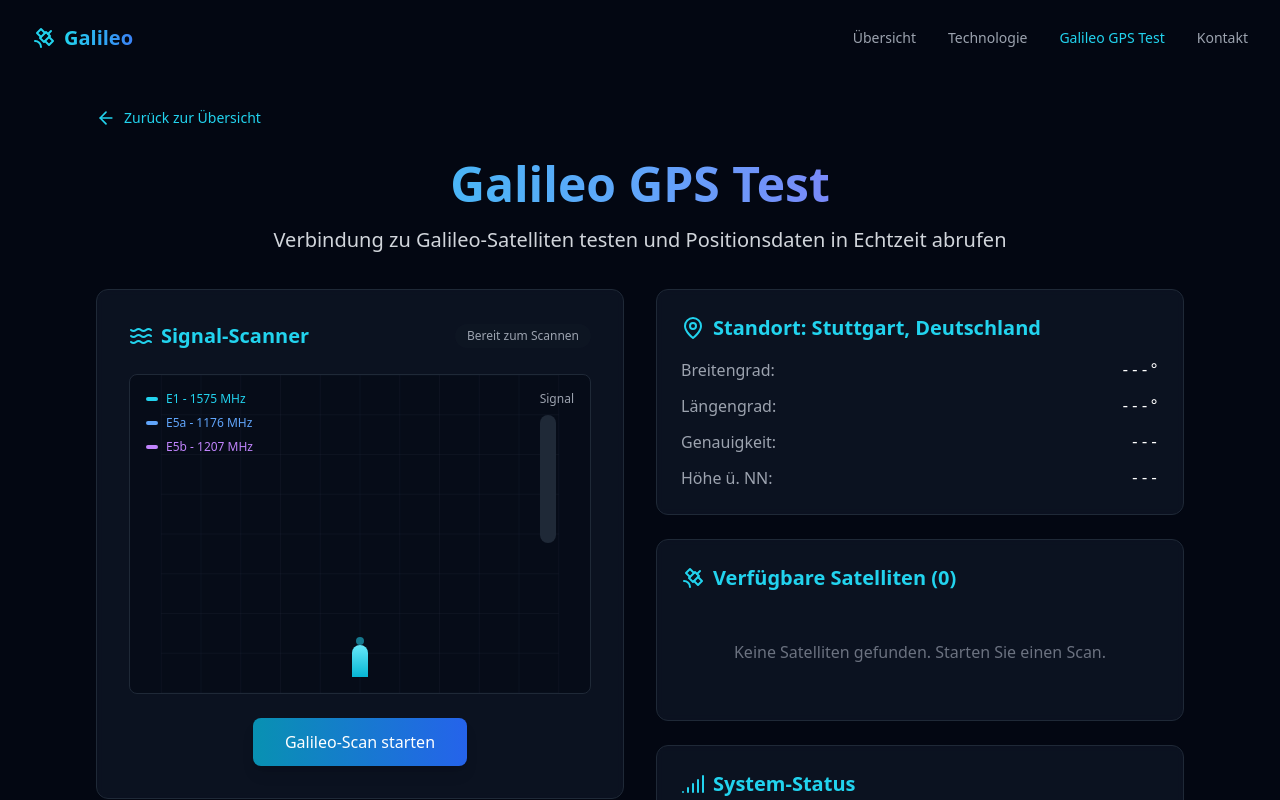
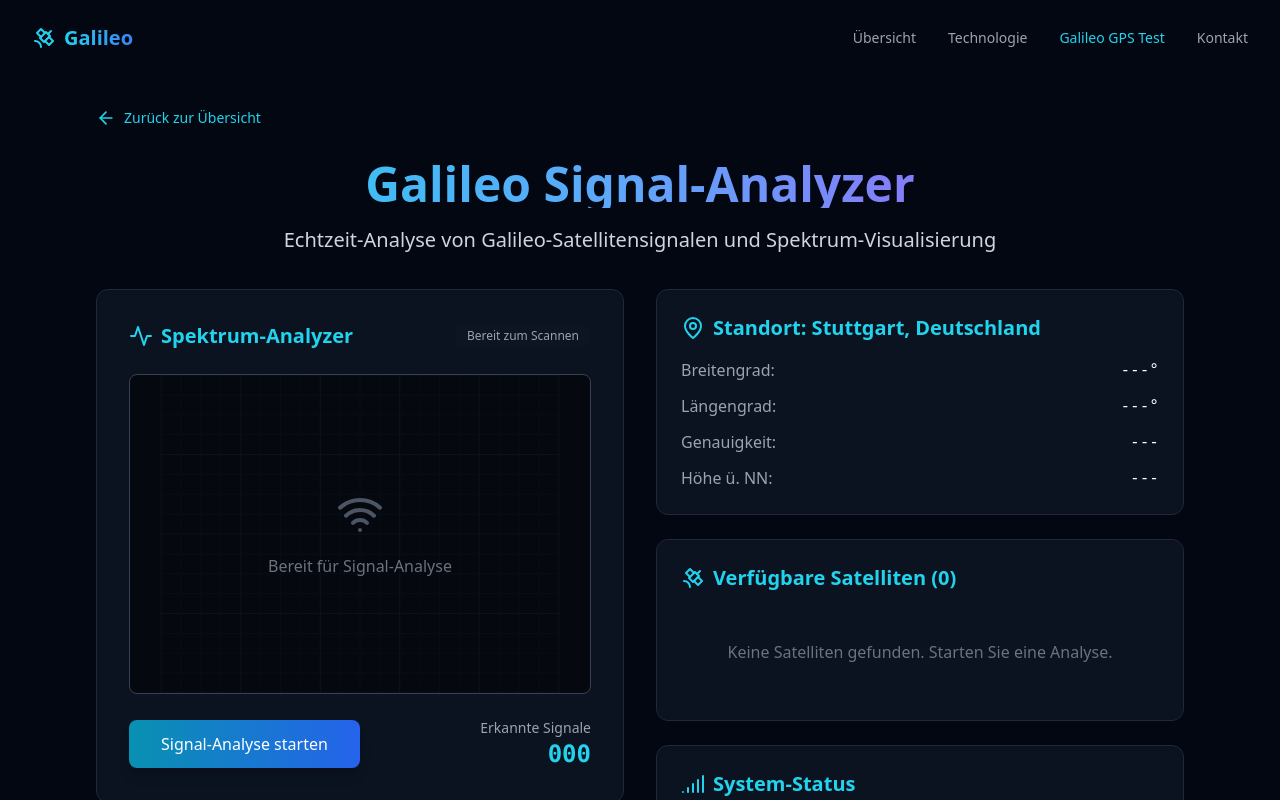
Before and after one commit to estatar/Galileo, a React (Vite) app: page / in a window 1280 px wide. Both pictures are taken after a click on the button "Galileo GPS Test". Shown: the top 800 px of the page. Built offline with nearby package versions, Linux system fonts and the light colour scheme.

Commit message:
Creative Signal Detection Visualizer

```diff
--- a/src/components/GpsTestPage.tsx
+++ b/src/components/GpsTestPage.tsx
@@ -1,5 +1,5 @@
 import React, { useState, useEffect } from 'react';
-import { ArrowLeft, Satellite, MapPin, Signal, Zap, Clock, Target, Radio, Waves } from 'lucide-react';
+import { ArrowLeft, Satellite, MapPin, Signal, Zap, Clock, Target, Activity, Wifi } from 'lucide-react';
 
 interface GpsTestPageProps {
   onBackToOverview: () => void;
@@ -14,13 +14,22 @@ interface SatelliteData {
   status: 'searching' | 'acquiring' | 'locked' | 'lost';
 }
 
+interface SignalWave {
+  id: number;
+  angle: number;
+  strength: number;
+  frequency: string;
+  color: string;
+}
+
 const GpsTestPage: React.FC<GpsTestPageProps> = ({ onBackToOverview }) => {
   const [isScanning, setIsScanning] = useState(false);
   const [scanProgress, setScanProgress] = useState(0);
   const [satellites, setSatellites] = useState<SatelliteData[]>([]);
   const [location, setLocation] = useState({ lat: 0, lng: 0, accuracy: 0 });
   const [connectionStatus, setConnectionStatus] = useState<'idle' | 'scanning' | 'connecting' | 'connected'>('idle');
-  const [activeSignals, setActiveSignals] = useState<number[]>([]);
+  const [signalWaves, setSignalWaves] = useState<SignalWave[]>([]);
+  const [detectedSignals, setDetectedSignals] = useState<number>(0);
 
   // Stuttgart coordinates
   const stuttgartCoords = { lat: 48.7758, lng: 9.1829 };
@@ -43,7 +52,8 @@ const GpsTestPage: React.FC<GpsTestPageProps> = ({ onBackToOverview }) => {
     setScanProgress(0);
     setSatellites([]);
     setLocation({ lat: 0, lng: 0, accuracy: 0 });
-    setActiveSignals([]);
+    setSignalWaves([]);
+    setDetectedSignals(0);
   };
 
   useEffect(() => {
@@ -100,24 +110,38 @@ const GpsTestPage: React.FC<GpsTestPageProps> = ({ onBackToOverview }) => {
     return () => clearInterval(interval);
   }, [isScanning]);
 
-  // Generate active signal animations
+  // Generate signal waves animation
   useEffect(() => {
     if (isScanning) {
-      const signalInterval = setInterval(() => {
-        setActiveSignals(prev => {
-          const newSignals = [...prev];
-          // Add new signal
-          if (Math.random() > 0.3) {
-            newSignals.push(Date.now());
+      const waveInterval = setInterval(() => {
+        setSignalWaves(prev => {
+          const newWaves = [...prev];
+
+          // Add new signal waves
+          if (Math.random() > 0.4) {
+            const frequencies = ['E1', 'E5a', 'E5b', 'E6'];
+            const colors = ['#06b6d4', '#3b82f6', '#8b5cf6', '#f59e0b'];
+            const freqIndex = Math.floor(Math.random() * frequencies.length);
+
+            newWaves.push({
+              id: Date.now() + Math.random(),
+              angle: Math.random() * 360,
+              strength: Math.random() * 100 + 50,
+              frequency: frequencies[freqIndex],
+              color: colors[freqIndex]
+            });
           }
-          // Remove old signals (after 3 seconds)
-          return newSignals.filter(signal => Date.now() - signal < 3000);
+
+          // Remove old waves
+          return newWaves.filter(wave => Date.now() - wave.id < 4000);
         });
-      }, 400);
 
-      return () => clearInterval(signalInterval);
+        setDetectedSignals(prev => Math.min(prev + Math.floor(Math.random() * 3), 999));
+      }, 300);
+
+      return () => clearInterval(waveInterval);
     } else {
-      setActiveSignals([]);
+      setSignalWaves([]);
     }
   }, [isScanning]);
 
@@ -134,9 +158,9 @@ const GpsTestPage: React.FC<GpsTestPageProps> = ({ onBackToOverview }) => {
   const getConnectionStatusText = () => {
     switch (connectionStatus) {
       case 'idle': return 'Bereit zum Scannen';
-      case 'scanning': return 'Suche nach Galileo-Satelliten...';
-      case 'connecting': return 'Verbindung wird hergestellt...';
-      case 'connected': return 'Verbunden mit Galileo-Netzwerk';
+      case 'scanning': return 'Analysiere Signalspektrum...';
+      case 'connecting': return 'Trianguliere Position...';
+      case 'connected': return 'Galileo-Verbindung aktiv';
     }
   };
 
@@ -156,23 +180,23 @@ const GpsTestPage: React.FC<GpsTestPageProps> = ({ onBackToOverview }) => {
       {/* Title */}
       <div className="text-center space-y-4">
         <h1 className="text-4xl md:text-5xl font-bold bg-gradient-to-r from-cyan-400 via-blue-400 to-purple-500 bg-clip-text text-transparent">
-          Galileo GPS Test
+          Galileo Signal-Analyzer
         </h1>
         <p className="text-xl text-gray-300 max-w-3xl mx-auto leading-relaxed">
-          Verbindung zu Galileo-Satelliten testen und Positionsdaten in Echtzeit abrufen
+          Echtzeit-Analyse von Galileo-Satellitensignalen und Spektrum-Visualisierung
         </p>
       </div>
 
       {/* Main Control Panel */}
       <div className="grid grid-cols-1 lg:grid-cols-2 gap-8">
-        {/* Left Panel - Signal Scanner */}
+        {/* Left Panel - Signal Visualizer */}
         <div className="space-y-6">
-          {/* Signal Scanner Display */}
+          {/* Signal Spectrum Analyzer */}
           <div className="bg-gray-900/70 backdrop-blur-sm rounded-xl p-8 border border-gray-800">
             <div className="flex items-center justify-between mb-6">
               <h3 className="text-xl font-bold text-cyan-400 flex items-center">
-                <Waves className="w-6 h-6 mr-2" />
-                Signal-Scanner
+                <Activity className="w-6 h-6 mr-2" />
+                Spektrum-Analyzer
               </h3>
               <div className={`px-3 py-1 rounded-full text-xs font-medium ${
                 connectionStatus === 'connected' ? 'bg-green-900/50 text-green-400' :
@@ -185,144 +209,126 @@ const GpsTestPage: React.FC<GpsTestPageProps> = ({ onBackToOverview }) => {
             </div>
 
             {/* Signal Visualization */}
-            <div className="relative w-full h-80 bg-gray-950/50 rounded-lg border border-gray-800 overflow-hidden">
-              {/* Grid background */}
+            <div className="relative w-full h-80 bg-black/50 rounded-lg border border-gray-700 overflow-hidden">
+              {/* Oscilloscope-style background */}
               <div className="absolute inset-0">
                 <svg className="w-full h-full" viewBox="0 0 400 320">
-                  {/* Horizontal grid lines */}
-                  {Array.from({ length: 9 }).map((_, i) => (
+                  {/* Grid */}
+                  {Array.from({ length: 17 }).map((_, i) => (
                     <line
                       key={`h-${i}`}
                       x1="0"
-                      y1={i * 40}
+                      y1={i * 20}
                       x2="400"
-                      y2={i * 40}
-                      stroke="rgb(55, 65, 81)"
+                      y2={i * 20}
+                      stroke="#1f2937"
                       strokeWidth="0.5"
-                      opacity="0.3"
+                      opacity={i % 4 === 0 ? "0.6" : "0.3"}
                     />
                   ))}
-                  {/* Vertical grid lines */}
-                  {Array.from({ length: 11 }).map((_, i) => (
+                  {Array.from({ length: 21 }).map((_, i) => (
                     <line
                       key={`v-${i}`}
-                      x1={i * 40}
+                      x1={i * 20}
                       y1="0"
-                      x2={i * 40}
+                      x2={i * 20}
                       y2="320"
-                      stroke="rgb(55, 65, 81)"
+                      stroke="#1f2937"
                       strokeWidth="0.5"
-                      opacity="0.3"
+                      opacity={i % 4 === 0 ? "0.6" : "0.3"}
                     />
                   ))}
                 </svg>
               </div>
 
-              {/* Center antenna */}
-              <div className="absolute bottom-4 left-1/2 transform -translate-x-1/2">
-                <div className="w-4 h-8 bg-gradient-to-t from-cyan-500 to-cyan-300 rounded-t-full relative">
-                  <div className="absolute -top-2 left-1/2 transform -translate-x-1/2 w-2 h-2 bg-cyan-400 rounded-full animate-pulse"></div>
+              {/* Signal Waves */}
+              {isScanning && (
+                <div className="absolute inset-0">
+                  {/* Frequency spectrum bars */}
+                  <div className="absolute bottom-0 left-0 right-0 flex items-end justify-around h-full p-4">
+                    {['E1', 'E5a', 'E5b', 'E6'].map((freq, index) => {
+                      const height = satellites.length > index ?
+                        (satellites[index]?.signalStrength || 0) * 4 :
+                        Math.random() * 100 + 20;
+                      const colors = ['#06b6d4', '#3b82f6', '#8b5cf6', '#f59e0b'];
+
+                      return (
+                        <div key={freq} className="flex flex-col items-center">
+                          <div
+                            className="w-12 bg-gradient-to-t from-current to-transparent rounded-t transition-all duration-500"
+                            style={{
+                              height: `${height}px`,
+                              color: colors[index],
+                              boxShadow: `0 0 20px ${colors[index]}40`
+                            }}
+                          ></div>
+                          <div className="text-xs text-gray-400 mt-2">{freq}</div>
                         </div>
+                      );
+                    })}
                   </div>
 
-              {/* Signal waves */}
-              {isScanning && (
-                <>
-                  {/* Continuous scanning beam */}
-                  <div className="absolute bottom-8 left-1/2 transform -translate-x-1/2 origin-bottom">
-                    <div
-                      className="w-1 bg-gradient-to-t from-cyan-500 to-transparent opacity-60"
-                      style={{
-                        height: '280px',
-                        animation: 'sweep 3s linear infinite',
-                        transformOrigin: 'bottom center'
-                      }}
-                    ></div>
-                  </div>
-
-                  {/* Signal pulses */}
-                  {activeSignals.map((signal, index) => (
-                    <div
-                      key={signal}
-                      className="absolute bottom-8 left-1/2 transform -translate-x-1/2"
-                      style={{
-                        animation: `signalPulse 3s ease-out forwards`,
-                        animationDelay: `${index * 0.1}s`
-                      }}
-                    >
-                      <div className="w-2 h-2 bg-cyan-400 rounded-full"></div>
-                    </div>
-                  ))}
-
-                  {/* Satellite indicators */}
-                  {satellites.map((sat, index) => {
-                    const angle = (sat.azimuth - 90) * (Math.PI / 180); // Convert to radians, adjust for top = 0°
-                    const distance = (90 - sat.elevation) * 2.8; // Scale elevation to distance
-                    const x = Math.cos(angle) * distance;
-                    const y = Math.sin(angle) * distance;
+                  {/* Floating signal indicators */}
+                  {signalWaves.map((wave) => {
+                    const age = Date.now() - wave.id;
+                    const opacity = Math.max(1 - age / 4000, 0);
+                    const scale = 1 + (age / 4000) * 2;
 
                     return (
                       <div
-                        key={sat.id}
-                        className={`absolute w-3 h-3 rounded-full transform -translate-x-1/2 -translate-y-1/2 ${
-                          sat.status === 'locked' ? 'bg-green-400 shadow-lg shadow-green-400/50' :
-                          sat.status === 'acquiring' ? 'bg-orange-400 shadow-lg shadow-orange-400/50' :
-                          'bg-yellow-400 shadow-lg shadow-yellow-400/50'
-                        }`}
+                        key={wave.id}
+                        className="absolute rounded-full border-2 animate-ping"
                         style={{
-                          left: `calc(50% + ${x}px)`,
-                          top: `calc(50% + ${y}px)`,
-                          animation: sat.status === 'locked' ? 'pulse 2s infinite' : 'none'
+                          left: `${20 + (wave.angle / 360) * 60}%`,
+                          top: `${20 + Math.sin(wave.angle) * 30}%`,
+                          width: `${20 * scale}px`,
+                          height: `${20 * scale}px`,
+                          borderColor: wave.color,
+                          opacity: opacity,
+                          boxShadow: `0 0 20px ${wave.color}60`
                         }}
-                        title={`${sat.name} - ${sat.status}`}
                       >
-                        {/* Signal strength indicator */}
                         <div
-                          className={`absolute -top-1 -right-1 w-2 h-2 rounded-full ${
-                            sat.signalStrength > 40 ? 'bg-green-300' :
-                            sat.signalStrength > 25 ? 'bg-yellow-300' :
-                            'bg-red-300'
-                          }`}
-                          style={{ fontSize: '6px' }}
+                          className="absolute inset-2 rounded-full"
+                          style={{ backgroundColor: wave.color, opacity: 0.3 }}
                         ></div>
                       </div>
                     );
                   })}
-                </>
+
+                  {/* Signal strength waveform */}
+                  <div className="absolute top-4 left-4 right-4">
+                    <svg className="w-full h-16" viewBox="0 0 360 64">
+                      <path
+                        d={`M 0 32 ${Array.from({ length: 72 }).map((_, i) => {
+                          const x = i * 5;
+                          const y = 32 + Math.sin((i + scanProgress) * 0.3) * 15 * (isScanning ? 1 : 0);
+                          return `L ${x} ${y}`;
+                        }).join(' ')}`}
+                        stroke="#06b6d4"
+                        strokeWidth="2"
+                        fill="none"
+                        opacity="0.8"
+                      />
+                    </svg>
+                  </div>
+                </div>
               )}
 
-              {/* Frequency bands visualization */}
-              <div className="absolute top-4 left-4 space-y-2">
-                <div className="flex items-center space-x-2 text-xs">
-                  <div className="w-3 h-1 bg-cyan-400 rounded"></div>
-                  <span className="text-cyan-400">E1 - 1575 MHz</span>
-                </div>
-                <div className="flex items-center space-x-2 text-xs">
-                  <div className="w-3 h-1 bg-blue-400 rounded"></div>
-                  <span className="text-blue-400">E5a - 1176 MHz</span>
-                </div>
-                <div className="flex items-center space-x-2 text-xs">
-                  <div className="w-3 h-1 bg-purple-400 rounded"></div>
-                  <span className="text-purple-400">E5b - 1207 MHz</span>
+              {/* Status overlay */}
+              {!isScanning && (
+                <div className="absolute inset-0 flex items-center justify-center">
+                  <div className="text-center">
+                    <Wifi className="w-12 h-12 text-gray-600 mx-auto mb-4" />
+                    <p className="text-gray-500">Bereit für Signal-Analyse</p>
                   </div>
                 </div>
-
-              {/* Signal strength meter */}
-              <div className="absolute top-4 right-4">
-                <div className="text-xs text-gray-400 mb-2">Signal</div>
-                <div className="w-4 h-32 bg-gray-800 rounded-full relative overflow-hidden">
-                  <div
-                    className="absolute bottom-0 left-0 right-0 bg-gradient-to-t from-green-500 via-yellow-500 to-red-500 transition-all duration-500"
-                    style={{
-                      height: `${Math.min((satellites.reduce((sum, sat) => sum + sat.signalStrength, 0) / satellites.length) * 2, 100)}%`
-                    }}
-                  ></div>
-                </div>
-              </div>
+              )}
             </div>
 
-            {/* Scan Button */}
-            <div className="text-center mt-6">
+            {/* Control Panel */}
+            <div className="mt-6 space-y-4">
+              <div className="flex justify-between items-center">
                 <button
                   onClick={startScan}
                   disabled={isScanning}
@@ -332,15 +338,22 @@ const GpsTestPage: React.FC<GpsTestPageProps> = ({ onBackToOverview }) => {
                       : 'bg-gradient-to-r from-cyan-600 to-blue-600 hover:from-cyan-500 hover:to-blue-500 text-white shadow-lg hover:shadow-cyan-500/25'
                   }`}
                 >
-                {isScanning ? 'Scannen läuft...' : 'Galileo-Scan starten'}
+                  {isScanning ? 'Analyse läuft...' : 'Signal-Analyse starten'}
                 </button>
+
+                <div className="text-right">
+                  <div className="text-sm text-gray-400">Erkannte Signale</div>
+                  <div className="text-2xl font-bold text-cyan-400 font-mono">
+                    {detectedSignals.toString().padStart(3, '0')}
+                  </div>
+                </div>
               </div>
 
               {/* Progress Bar */}
               {isScanning && (
-              <div className="mt-4">
+                <div>
                   <div className="flex justify-between text-sm text-gray-400 mb-2">
-                  <span>Scan-Fortschritt</span>
+                    <span>Analyse-Fortschritt</span>
                     <span>{Math.round(scanProgress)}%</span>
                   </div>
                   <div className="w-full bg-gray-800 rounded-full h-2">
@@ -351,6 +364,7 @@ const GpsTestPage: React.FC<GpsTestPageProps> = ({ onBackToOverview }) => {
                   </div>
                 </div>
               )}
+            </div>
           </div>
         </div>
 
@@ -401,7 +415,7 @@ const GpsTestPage: React.FC<GpsTestPageProps> = ({ onBackToOverview }) => {
             <div className="space-y-3 max-h-64 overflow-y-auto">
               {satellites.length === 0 ? (
                 <div className="text-center text-gray-500 py-8">
-                  Keine Satelliten gefunden. Starten Sie einen Scan.
+                  Keine Satelliten gefunden. Starten Sie eine Analyse.
                 </div>
               ) : (
                 satellites.map((sat) => (
@@ -455,12 +469,12 @@ const GpsTestPage: React.FC<GpsTestPageProps> = ({ onBackToOverview }) => {
       {/* Technical Info */}
       <div className="bg-gradient-to-r from-cyan-900/20 to-blue-900/20 rounded-xl p-8 border border-cyan-800/30">
         <Zap className="w-12 h-12 text-cyan-400 mx-auto mb-4" />
-        <h3 className="text-2xl font-bold mb-4 text-cyan-400 text-center">Galileo-Technologie im Test</h3>
+        <h3 className="text-2xl font-bold mb-4 text-cyan-400 text-center">Spektrum-Analyse Technologie</h3>
         <p className="text-gray-300 max-w-4xl mx-auto leading-relaxed text-center">
-          Dieser Test simuliert die Verbindung zu Galileo-Satelliten und zeigt die Funktionsweise des europäischen
-          Satellitennavigationssystems. In der Realität würde Ihr Gerät Signale von mindestens 4 Satelliten empfangen,
-          um eine präzise 3D-Position zu berechnen. Galileo bietet eine Genauigkeit von unter einem Meter und ist
-          vollständig kompatibel mit anderen GNSS-Systemen wie GPS.
+          Diese Visualisierung zeigt die Echtzeit-Analyse des Galileo-Signalspektrums. Die verschiedenen
+          Frequenzbänder (E1, E5a, E5b, E6) werden kontinuierlich überwacht, um optimale Signalqualität
+          und Positionsgenauigkeit zu gewährleisten. Die Spektrum-Analyse ermöglicht es, Störungen zu
+          erkennen und die beste Satellitenkombination für präzise Navigation auszuwählen.
         </p>
       </div>
     </div>
```
Also changed, not shown: src/index.css (+0 -26 lines). Lines whose indentation alone changed are shown as unchanged.
